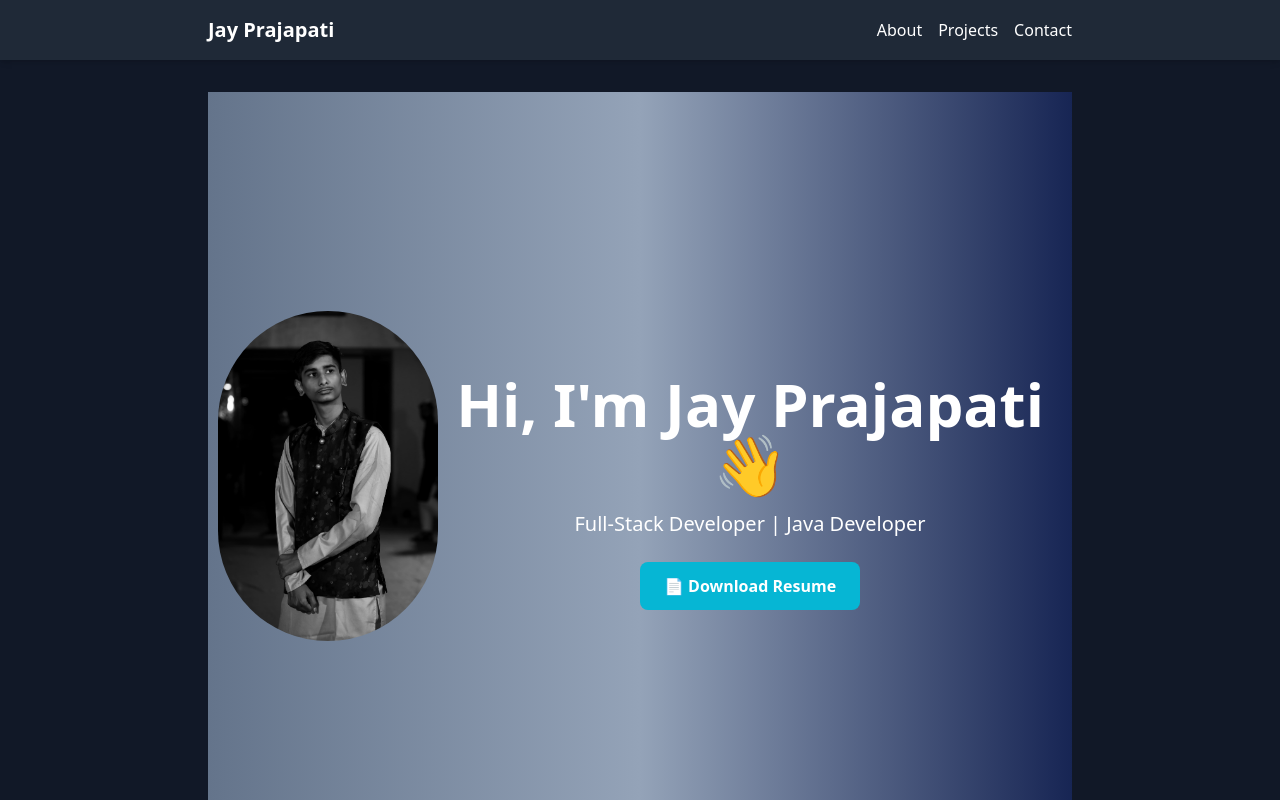
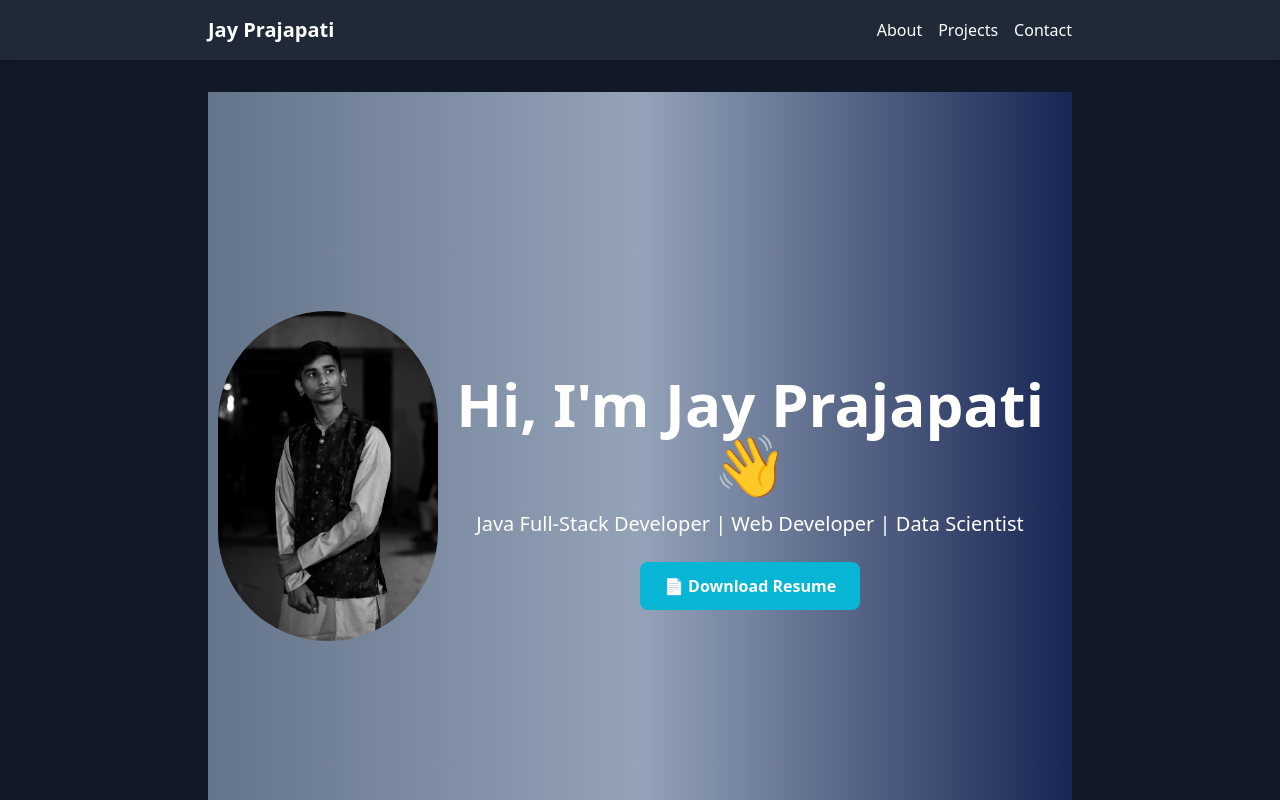
Before and after one commit to jay4756/Portfolio, a React (Create React App) app: page / in a window 1280 px wide. Shown: the top 800 px of the page. Built offline with nearby package versions, Linux system fonts and the light colour scheme.

Commit message:
Update Hero.jsx

```diff
--- a/src/components/Hero.jsx
+++ b/src/components/Hero.jsx
@@ -9,7 +9,7 @@ const Hero = () => {
       <div className="text-center px-4">
         <h1 className="text-4xl md:text-6xl font-bold mb-4">Hi, I'm Jay Prajapati 👋</h1>
         <p className="text-lg md:text-xl mb-6">
-          Full-Stack Developer | Java Developer
+         Java Full-Stack Developer | Web Developer | Data Scientist
         </p>
         <a
           href="/resume.pdf"
```
